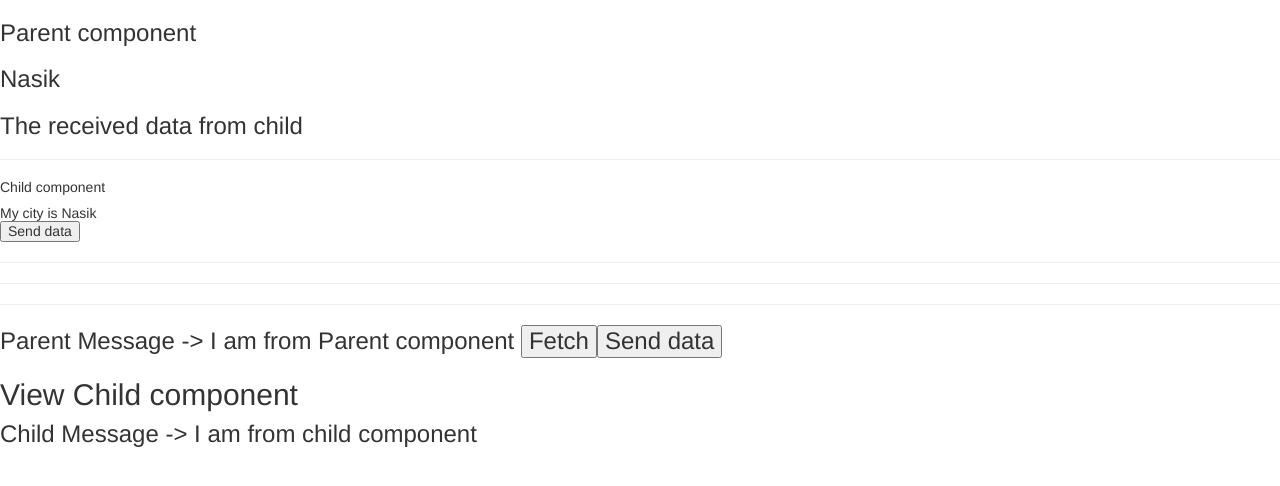
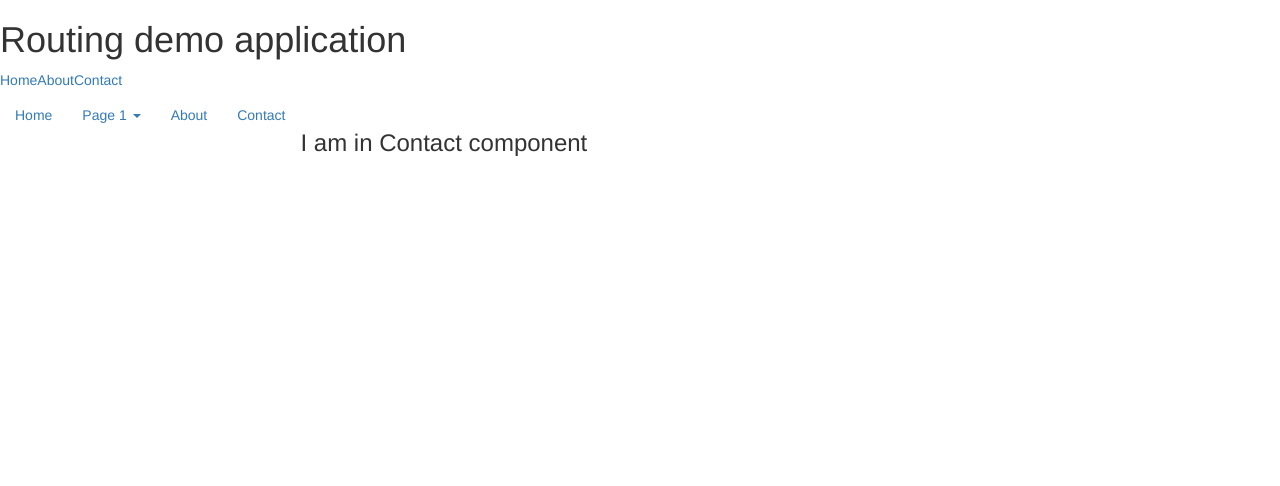
Before and after one commit to taskarsanjay/juneonlinebatch, an Angular app: page /contact in a window 1280 px wide. Before the commit this address led to /. Shown: the top 486 px of the page. Built offline with nearby package versions, Linux system fonts and the light colour scheme.

Commit message:
Routing demo

```diff
--- /dev/null
+++ b/src/app/routing/about.component.html
@@ -0,0 +1 @@
+<h3>{{title}}</h3>
--- /dev/null
+++ b/src/app/routing/about.component.ts
@@ -0,0 +1,11 @@
+import {Component} from '@angular/core'
+
+@Component({
+    selector:'about-comp',
+    templateUrl:'./about.component.html'
+})
+
+export class AboutComponent{
+title:string='I am in About component'
+
+}
--- /dev/null
+++ b/src/app/routing/contact.component.html
@@ -0,0 +1 @@
+<h3>{{title}}</h3>
--- /dev/null
+++ b/src/app/routing/contact.component.ts
@@ -0,0 +1,11 @@
+import {Component} from '@angular/core'
+
+@Component({
+    selector:'contact-comp',
+    templateUrl:'./contact.component.html'
+})
+
+export class ContactComponent{
+title:string='I am in Contact component'
+
+}
--- /dev/null
+++ b/src/app/routing/home.component.html
@@ -0,0 +1 @@
+<h3>{{title}}</h3>
--- /dev/null
+++ b/src/app/routing/home.component.ts
@@ -0,0 +1,11 @@
+import {Component} from '@angular/core'
+
+@Component({
+    selector:'home-comp',
+    templateUrl:'./home.component.html'
+})
+
+export class HomeComponent{
+title:string='I am in home component'
+
+}
--- /dev/null
+++ b/src/app/routing/landing.component.html
@@ -0,0 +1,22 @@
+<h1>{{title}}</h1>
+<a routerLink="/">Home</a>
+<a routerLink="/about">About</a>
+<a routerLink="/contact">Contact</a>
+<div>
+ <ul class="nav navbar-nav">
+      <li class="active"><a routerLink="/">Home</a></li>
+      <li class="dropdown">
+        <a class="dropdown-toggle" data-toggle="dropdown" href="#">Page 1
+        <span class="caret"></span></a>
+        <ul class="dropdown-menu">
+          <li><a routerLink="/">Home</a></li>
+          <li><a routerLink="/about">About</a></li>
+          <li><a routerLink="/contact">Contact</a></li>
+        </ul>
+      </li>
+      <li><a routerLink="/about">About</a></li>
+      <li><a routerLink="/contact">Contact</a></li>
+    </ul>
+    </div>
+    <br>
+    <router-outlet></router-outlet>
--- /dev/null
+++ b/src/app/routing/landing.component.ts
@@ -0,0 +1,11 @@
+import {Component} from '@angular/core'
+
+@Component({
+    selector:'landing-comp',
+    templateUrl:'./landing.component.html'
+})
+
+export class LandingComponent{
+title:string='Routing demo application'
+
+}
--- /dev/null
+++ b/src/app/routing/route.config.ts
@@ -0,0 +1,10 @@
+import {Routes} from '@angular/router'
+import { HomeComponent } from './home.component';
+import { ContactComponent } from './contact.component';
+import { AboutComponent } from './about.component';
+
+export const myRoute:Routes=[
+{path:'', component:HomeComponent},
+{path:'contact', component:ContactComponent},
+{path:'about', component:AboutComponent}
+]
--- a/src/index.html
+++ b/src/index.html
@@ -16,5 +16,6 @@
   <doc-comp></doc-comp>
   <model-comp></model-comp>
   <parent-comp></parent-comp>
+  <landing-comp></landing-comp>
 </body>
 </html>
```
Also changed, not shown: src/app/app.module.ts (+13 -2 lines).
